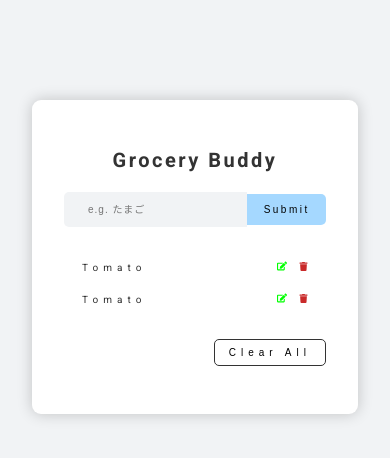
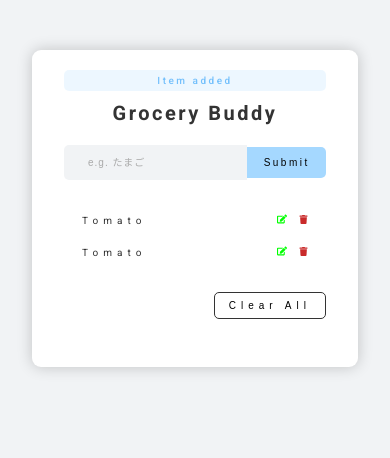
Before and after one commit to MassMatsu/react-grocery-buddy, a React (Create React App) app: page / in a window 390 px wide. Shown: the top 458 px of the page. Built offline with nearby package versions, Linux system fonts and the light colour scheme; the HTML template or start-up script is replaced by a standard one.

Commit message:
added css for messages and edit mode

```diff
--- a/src/App.js
+++ b/src/App.js
@@ -5,6 +5,7 @@ import { FaEdit, FaTrash } from 'react-icons/fa';
 const App = () => {
   return (
     <div className='container'>
+      <p className="msg added">Item added</p>
       <h1 className='title'>Grocery Buddy</h1>
       <form className='form'>
         <input className='input' type='text' placeholder='e.g. たまご' />
--- a/src/index.css
+++ b/src/index.css
@@ -74,9 +74,40 @@ body {
   margin: 0 auto;
   margin-top: 10rem;
   background-color: #fff;
-  padding: 8rem 6.4rem;
+  padding: 2.5rem 6.4rem 8rem 6.4rem;
   box-shadow: 0 0 15px rgba(0, 0, 0, 0.2);
   border-radius: 9px;
+}
+
+.msg {
+  font-size: 2rem;
+  font-weight: 500;
+  padding: 0.5rem 0;
+  letter-spacing: 0.5rem;
+  text-align: center;
+  margin-bottom: 2rem;
+  border-radius: 5px;
+  transition: all 0.3s;
+
+  visibility: hidden;
+}
+
+.msg.added {
+  visibility: visible;
+  color: #74c0fc;
+  background-color: rgb(165, 216, 255, 0.2);
+}
+
+.msg.edited {
+  visibility: visible;
+  color: #00ff00;
+  background-color: rgb(102, 255, 102, 0.2);
+}
+
+.msg.deleted {
+  visibility: visible;
+  color: #c92a2a;
+  background-color: rgb(250, 82, 82, 0.2);
 }
 
 .title {
@@ -84,7 +115,7 @@ body {
   font-weight: 700;
   letter-spacing: 0.5rem;
   text-align: center;
-  margin-bottom: 3rem;
+  margin-bottom: 3.2rem;
 }
 
 .input {
@@ -96,6 +127,10 @@ body {
   padding: 1.2rem 2.4rem;
   border-top-left-radius: 5px;
   border-bottom-left-radius: 5px;
+}
+
+input::placeholder {
+  color: #aaa;
 }
 
 .input:focus {
@@ -112,6 +147,14 @@ body {
   border-top-right-radius: 5px;
   border-bottom-right-radius: 5px;
   cursor: pointer;
+}
+
+.btn--submit.edited {
+  background-color: #66ff66;
+}
+
+.btn--submit.edited:hover {
+  background-color: #00ff00;
 }
 
 .btn--submit:hover {
@@ -202,7 +245,16 @@ body {
 
 @media screen and (max-width: 767px) {
   .container {
-    padding: 4.8rem 3.2rem;
+    padding: 2rem 3.2rem 4.8rem 3.2rem;
+    margin-top: 5rem;
+  }
+
+  .msg {
+    font-size: 1rem;
+    font-weight: 500;
+    padding: 0.5rem 0;
+    letter-spacing: 0.25rem;
+    margin-bottom: 1rem;
   }
 
   .title {
@@ -227,20 +279,20 @@ body {
     padding: 1rem 0;
   }
   .item {
-  font-size: 1rem;
-  padding: 1rem .5rem;
-}
+    font-size: 1rem;
+    padding: 1rem 0.5rem;
+  }
   .btn-box {
-    gap: 1.2rem
+    gap: 1.2rem;
   }
   .btn {
     font-size: 1rem;
   }
   .btn--trash {
-    font-size: .9rem;
+    font-size: 0.9rem;
   }
   .btn--clear {
     font-size: 1rem;
-    padding: .7rem 1.4rem;
+    padding: 0.7rem 1.4rem;
   }
 }
```
